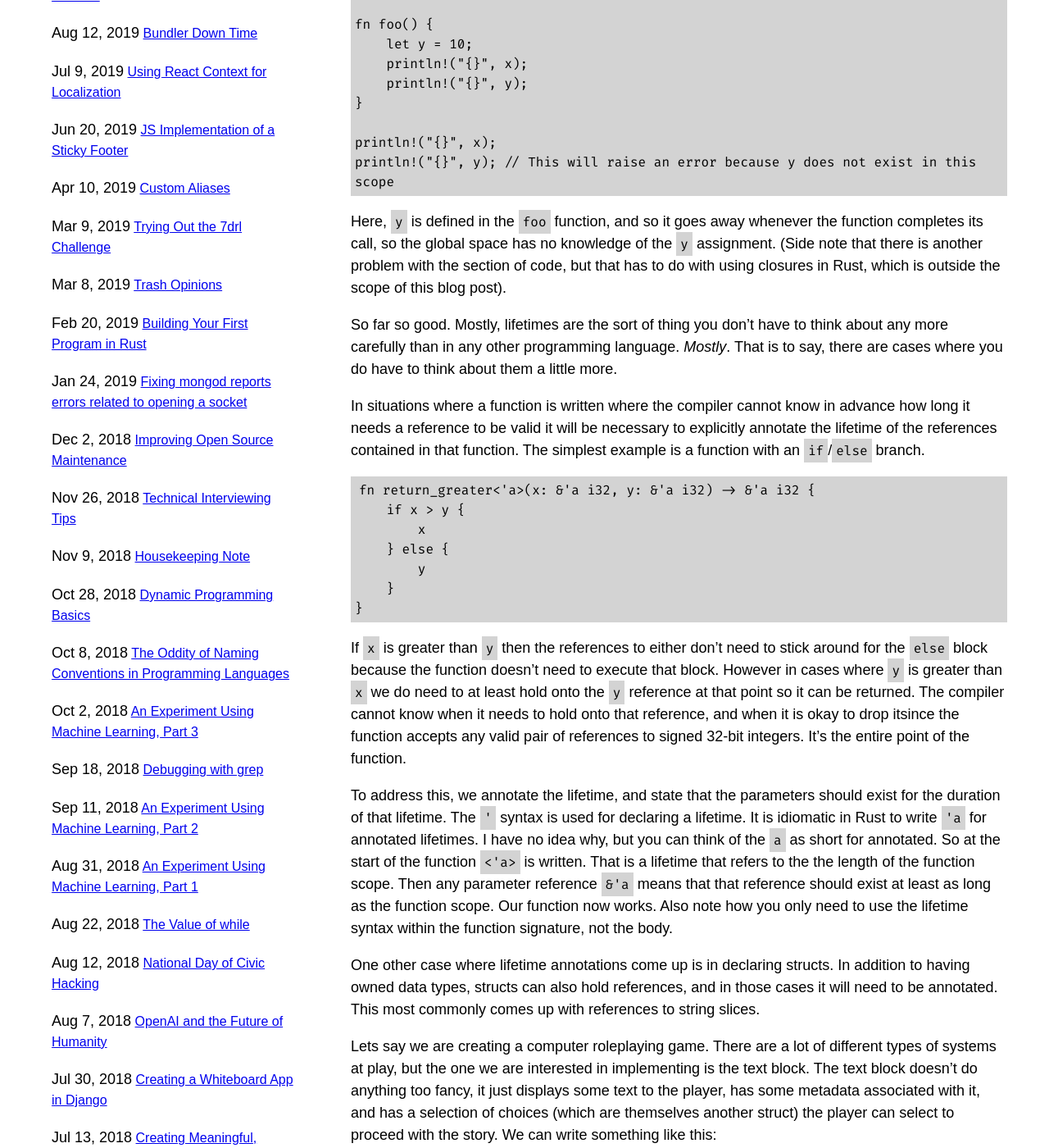
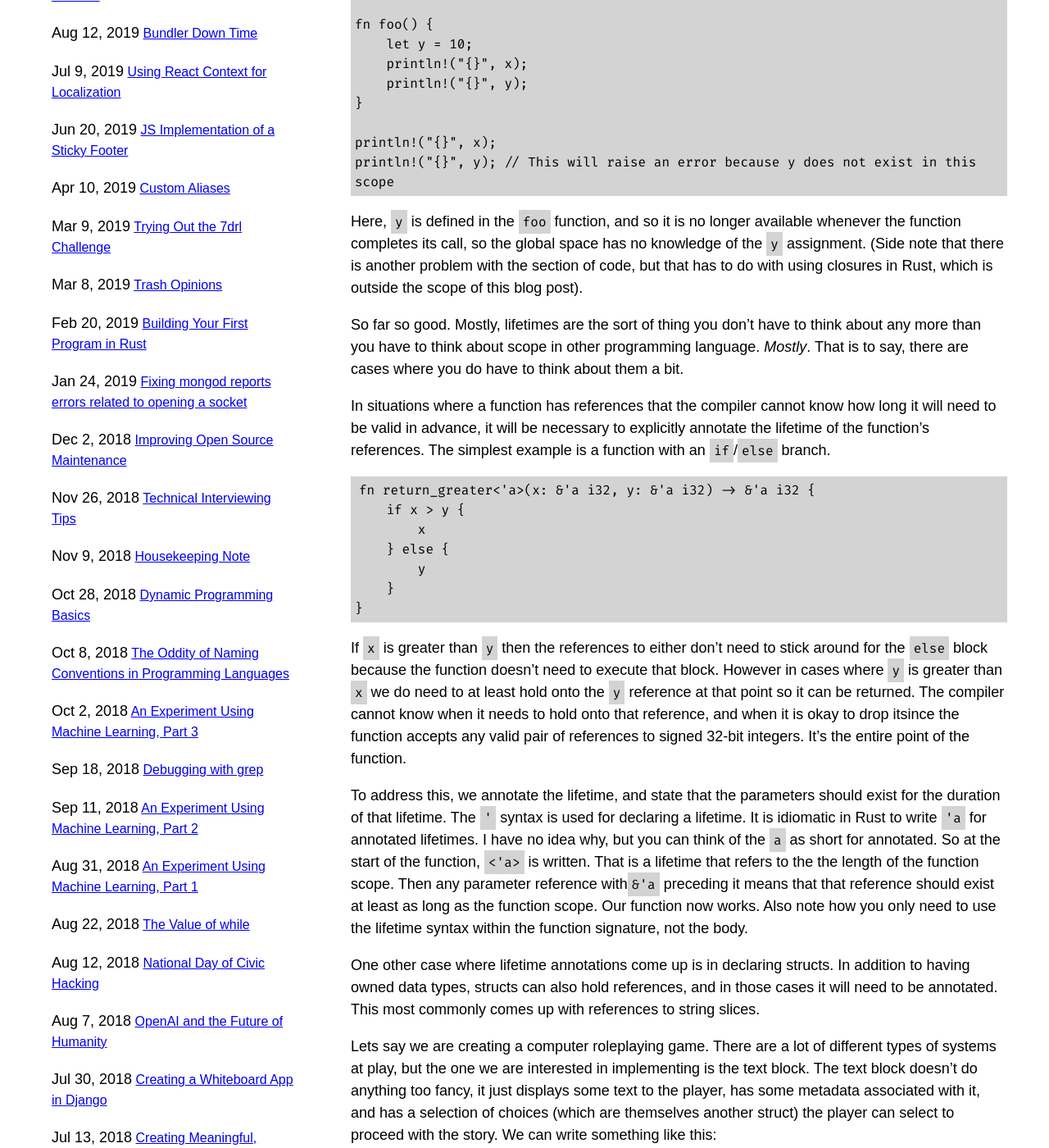
Before and after one commit to pauljickling/pauljickling.github.io, a Jekyll site: the page built from _posts/2020-01-20-lifetimes-in-rust.md, in a window 1280 px wide and 1400 px high, scrolled down 433 px. Shown: the whole window at 82% size. Built offline with Jekyll 4.4.1, drawn with Linux system fonts in a browser that asks for light colours; some web fonts are replaced; some of the changed text lies outside the part shown.

Commit message:
Minor improvements of blog post

````diff
--- a/_posts/2020-01-20-lifetimes-in-rust.md
+++ b/_posts/2020-01-20-lifetimes-in-rust.md
@@ -3,7 +3,7 @@ layout: post
 title: "Lifetimes in Rust"
 date: 2020-01-20
 ---
-In Rust, every reference has what is called a *lifetime*. A lifetime is the period during which the reference is valid. Like in most programming languages, that is going to be the scope where the reference is assigned.
+In Rust, every reference has what is called a *lifetime*. A lifetime is the period of time when a reference is valid. Like in most programming languages, that is going to be the scope where the reference is assigned. In Rust, it can also go out of scope earlier based on Rust's borrowing rules.
 
 ```
 let x = 5;
@@ -18,11 +18,11 @@ println!("{}", x);
 println!("{}", y); // This will raise an error because y does not exist in this scope
 ```
 
-Here, `y` is defined in the `foo` function, and so it goes away whenever the function completes its call, so the global space has no knowledge of the `y` assignment. (Side note that there is another problem with the section of code, but that has to do with using closures in Rust, which is outside the scope of this blog post).
+Here, `y` is defined in the `foo` function, and so it is no longer available whenever the function completes its call, so the global space has no knowledge of the `y` assignment. (Side note that there is another problem with the section of code, but that has to do with using closures in Rust, which is outside the scope of this blog post).
 
-So far so good. Mostly, lifetimes are the sort of thing you don't have to think about any more carefully than in any other programming language. *Mostly*. That is to say, there are cases where you do have to think about them a little more.
+So far so good. Mostly, lifetimes are the sort of thing you don't have to think about any more than you have to think about scope in other programming language. *Mostly*. That is to say, there are cases where you do have to think about them a bit.
 
-In situations where a function is written where the compiler cannot know in advance how long it needs a reference to be valid it will be necessary to explicitly annotate the lifetime of the references contained in that function. The simplest example is a function with an `if`/`else` branch.
+In situations where a function has references that the compiler cannot know how long it will need to be valid in advance, it will be necessary to explicitly annotate the lifetime of the function's references. The simplest example is a function with an `if`/`else` branch.
 
 ```
 fn return_greater<'a>(x: &'a i32, y: &'a i32) -> &'a i32 {
@@ -36,7 +36,7 @@ fn return_greater<'a>(x: &'a i32, y: &'a i32) -> &'a i32 {
 
 If `x` is greater than `y` then the references to either don't need to stick around for the `else` block because the function doesn't need to execute that block. However in cases where `y` is greater than `x` we do need to at least hold onto the `y` reference at that point so it can be returned. The compiler cannot know when it needs to hold onto that reference, and when it is okay to drop itsince the function accepts any valid pair of references to signed 32-bit integers. It's the entire point of the function.
 
-To address this, we annotate the lifetime, and state that the parameters should exist for the duration of that lifetime. The `'` syntax is used for declaring a lifetime. It is idiomatic in Rust to write `'a` for annotated lifetimes. I have no idea why, but you can think of the `a` as short for annotated. So at the start of the function `<'a>` is written. That is a lifetime that refers to the the length of the function scope. Then any parameter reference `&'a` means that that reference should exist at least as long as the function scope. Our function now works. Also note how you only need to use the lifetime syntax within the function signature, not the body.
+To address this, we annotate the lifetime, and state that the parameters should exist for the duration of that lifetime. The `'` syntax is used for declaring a lifetime. It is idiomatic in Rust to write `'a` for annotated lifetimes. I have no idea why, but you can think of the `a` as short for annotated. So at the start of the function, `<'a>` is written. That is a lifetime that refers to the the length of the function scope. Then any parameter reference with`&'a` preceding it means that that reference should exist at least as long as the function scope. Our function now works. Also note how you only need to use the lifetime syntax within the function signature, not the body.
 
 One other case where lifetime annotations come up is in declaring structs. In addition to having owned data types, structs can also hold references, and in those cases it will need to be annotated. This most commonly comes up with references to string slices.
 
@@ -50,6 +50,6 @@ struct TextBlock<'a> {
 }
 ```
 
-Note how our choice struct, which isn't defined here, but we can imagine also has an annotated lifetime for its own string slice references. When we include that struct in the `TextBlock` struct, it too needs to include its annotated lifetime which means that the referenced string slices for `Choice` structs need to last at least as long as the scope of a `TextBlock` struct. Our `Choice` struct lives instead a vector, and so our syntax of `Vec<Choice<'a>>` is nearly morphing into the infamous [turbofish](https://turbo.fish)!
+Our Choice struct isn't defined here, but we can imagine that it also has an annotated lifetime for its own string slice references. When we include that struct in the `TextBlock` struct, it too needs to include its annotated lifetime which means that the referenced string slices for `Choice` structs need to last at least as long as the scope of a `TextBlock` struct. Our `Choice` struct lives instead a vector, and so our syntax of `Vec<Choice<'a>>` is nearly morphing into the infamous [turbofish](https://turbo.fish)!
 
 When you are first learning Rust looking at other people's code can be intimidating because any syntax that is unique to Rust increases the cognitive load. Luckily lifetime annotations are a relatively straightforward concept so knowing how they work is an important piece of the Rust code puzzle.
````
